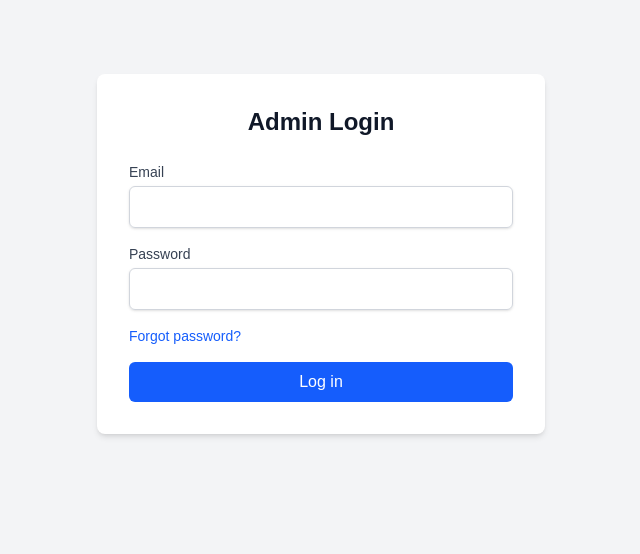
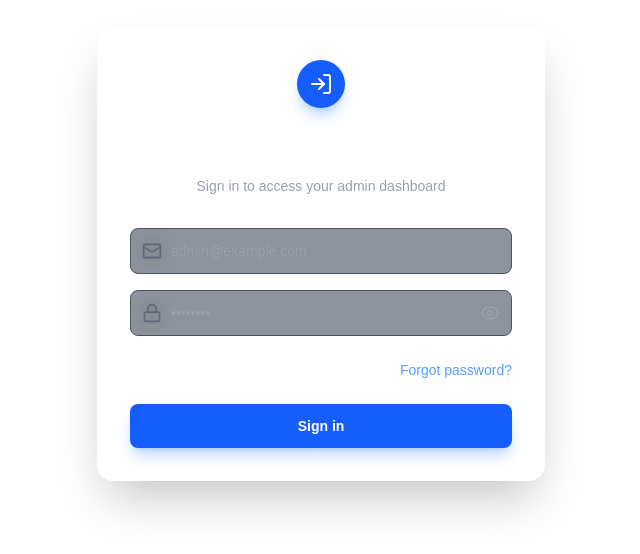
Before and after one commit to Sharjun-Hussain/classic-painters-cms, a Next.js app: page /login in a window 1280 px wide. Shown: the part 146-700 px from the top of the page, without its empty margins (319-959 px from the left). Built offline with nearby package versions, Linux system fonts and the light colour scheme; no server answers.

Commit message:
fix logout issue fixed

```diff
--- a/app/admin/components/Header.jsx
+++ b/app/admin/components/Header.jsx
@@ -64,13 +64,16 @@ export default function Header() {
           </div>
 
           {/* Sign Out */}
+          {/* Sign Out */}
+          <form action={handleSignOut}>
             <button
-            onClick={() => handleSignOut()}
+              type="submit"
               className="flex items-center gap-2 px-4 py-2 text-sm text-red-600 hover:bg-red-50 rounded-lg transition-all duration-200 font-medium border border-transparent hover:border-red-200"
             >
               <LogOut size={16} />
               <span>Sign Out</span>
             </button>
+          </form>
         </div>
       </div>
     </header>
--- a/app/login/page.jsx
+++ b/app/login/page.jsx
@@ -1,7 +1,8 @@
 'use client';
 
-import { useActionState } from 'react';
+import { useActionState, useState } from 'react';
 import { authenticate } from '../lib/actions';
+import { Mail, Lock, Eye, EyeOff, Loader2, LogIn } from 'lucide-react';
 
 export default function LoginPage() {
   const [errorMessage, dispatch, isPending] = useActionState(
@@ -9,60 +10,114 @@ export default function LoginPage() {
     undefined
   );
 
+  const [showPassword, setShowPassword] = useState(false);
+
   return (
-    <div className="flex min-h-screen flex-col items-center justify-center bg-gray-100">
-      <div className="w-full max-w-md rounded-lg bg-white p-8 shadow-md">
-        <h1 className="mb-6 text-center text-2xl font-bold text-gray-900">
-          Admin Login
+    <div className="flex min-h-screen items-center justify-center bg-[radial-gradient(ellipse_at_top,_var(--tw-gradient-stops))] from-blue-900 via-gray-900 to-black p-4">
+      <div className="w-full max-w-md space-y-8 rounded-2xl bg-white/10 p-8 shadow-2xl backdrop-blur-md border border-white/20">
+
+        {/* Header Section */}
+        <div className="text-center">
+          <div className="mx-auto flex h-12 w-12 items-center justify-center rounded-full bg-blue-600 text-white shadow-lg shadow-blue-500/30">
+            <LogIn size={24} />
+          </div>
+          <h1 className="mt-6 text-3xl font-bold tracking-tight text-white">
+            Welcome Back
           </h1>
-        <form action={dispatch} className="space-y-4">
+          <p className="mt-2 text-sm text-gray-400">
+            Sign in to access your admin dashboard
+          </p>
+        </div>
+
+        <form action={dispatch} className="mt-8 space-y-6">
+          <div className="space-y-4">
+
+            {/* Email Field */}
             <div>
-            <label
-              htmlFor="email"
-              className="block text-sm font-medium text-gray-700"
-            >
+              <label htmlFor="email" className="sr-only">
                 Email
               </label>
+              <div className="relative">
+                <div className="pointer-events-none absolute inset-y-0 left-0 flex items-center pl-3">
+                  <Mail className="h-5 w-5 text-gray-400" />
+                </div>
                 <input
                   id="email"
+                  name="email"
                   type="email"
-              name="email"
+                  autoComplete="email"
                   required
-              className="mt-1 block w-full rounded-md border border-gray-300 px-3 py-2 shadow-sm focus:border-blue-500 focus:outline-none focus:ring-blue-500"
+                  placeholder="admin@example.com"
+                  className="block w-full rounded-lg border border-gray-600 bg-gray-800/50 py-3 pl-10 pr-3 text-white placeholder-gray-400 backdrop-blur-sm focus:border-blue-500 focus:outline-none focus:ring-2 focus:ring-blue-500/50 sm:text-sm transition-all duration-200"
                 />
               </div>
+            </div>
+
+            {/* Password Field */}
             <div>
-            <label
-              htmlFor="password"
-              className="block text-sm font-medium text-gray-700"
-            >
+              <label htmlFor="password" className="sr-only">
                 Password
               </label>
+              <div className="relative">
+                <div className="pointer-events-none absolute inset-y-0 left-0 flex items-center pl-3">
+                  <Lock className="h-5 w-5 text-gray-400" />
+                </div>
                 <input
                   id="password"
-              type="password"
                   name="password"
+                  type={showPassword ? 'text' : 'password'}
                   required
                   minLength={6}
-              className="mt-1 block w-full rounded-md border border-gray-300 px-3 py-2 shadow-sm focus:border-blue-500 focus:outline-none focus:ring-blue-500"
+                  placeholder="••••••••"
+                  className="block w-full rounded-lg border border-gray-600 bg-gray-800/50 py-3 pl-10 pr-10 text-white placeholder-gray-400 backdrop-blur-sm focus:border-blue-500 focus:outline-none focus:ring-2 focus:ring-blue-500/50 sm:text-sm transition-all duration-200"
                 />
+                <button
+                  type="button"
+                  onClick={() => setShowPassword(!showPassword)}
+                  className="absolute inset-y-0 right-0 flex items-center pr-3 text-gray-400 hover:text-white transition-colors"
+                >
+                  {showPassword ? (
+                    <EyeOff className="h-5 w-5" />
+                  ) : (
+                    <Eye className="h-5 w-5" />
+                  )}
+                </button>
               </div>
-          <div className="flex items-center justify-between">
-             <a href="/forgot-password" class="text-sm text-blue-600 hover:underline">Forgot password?</a>
             </div>
+          </div>
+
+          <div className="flex items-center justify-end">
+            <a
+              href="/forgot-password"
+              className="text-sm font-medium text-blue-400 hover:text-blue-300 transition-colors"
+            >
+              Forgot password?
+            </a>
+          </div>
+
           <button
             type="submit"
-            aria-disabled={isPending}
-            className="w-full rounded-md bg-blue-600 px-4 py-2 text-white hover:bg-blue-700 focus:outline-none focus:ring-2 focus:ring-blue-500 focus:ring-offset-2 disabled:bg-gray-400"
+            disabled={isPending}
+            className="group relative flex w-full justify-center rounded-lg bg-blue-600 px-4 py-3 text-sm font-semibold text-white shadow-lg shadow-blue-500/30 hover:bg-blue-500 focus:outline-none focus:ring-2 focus:ring-blue-500 focus:ring-offset-2 focus:ring-offset-gray-900 disabled:cursor-not-allowed disabled:opacity-70 transition-all duration-200 hover:-translate-y-0.5"
           >
-            {isPending ? 'Logging in...' : 'Log in'}
+            {isPending ? (
+              <>
+                <Loader2 className="mr-2 h-5 w-5 animate-spin" />
+                Authenticating...
+              </>
+            ) : (
+              'Sign in'
+            )}
           </button>
+
+          {/* Error Message */}
           {errorMessage && (
-            <div
-              className="mt-2 text-sm text-red-600"
-              aria-live="polite"
-            >
+            <div className="rounded-md bg-red-500/10 border border-red-500/20 p-3">
+              <div className="flex">
+                <div className="text-sm text-red-400 font-medium">
                   {errorMessage}
+                </div>
+              </div>
             </div>
           )}
         </form>
```
Lines whose indentation alone changed are shown as unchanged.
